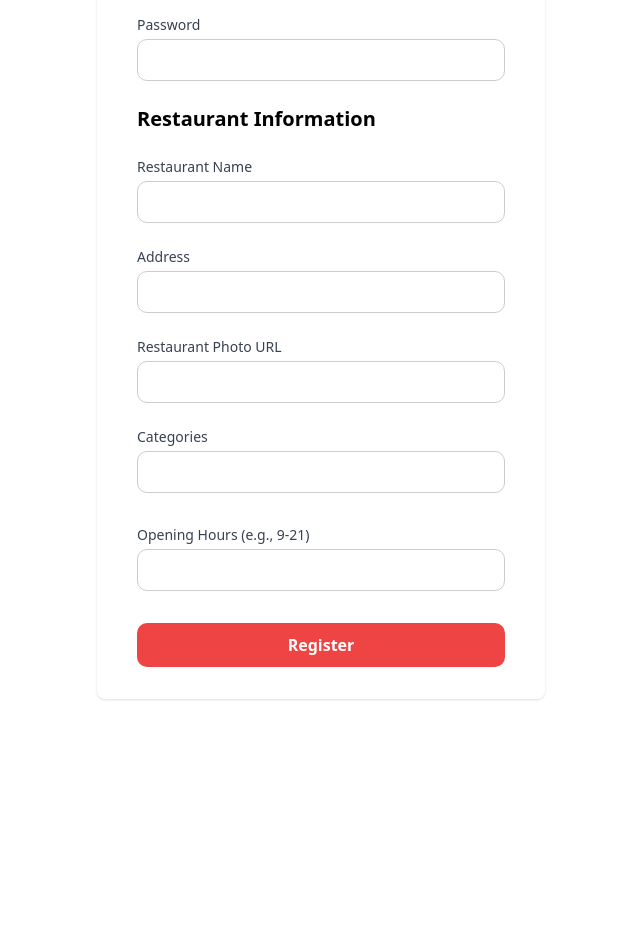
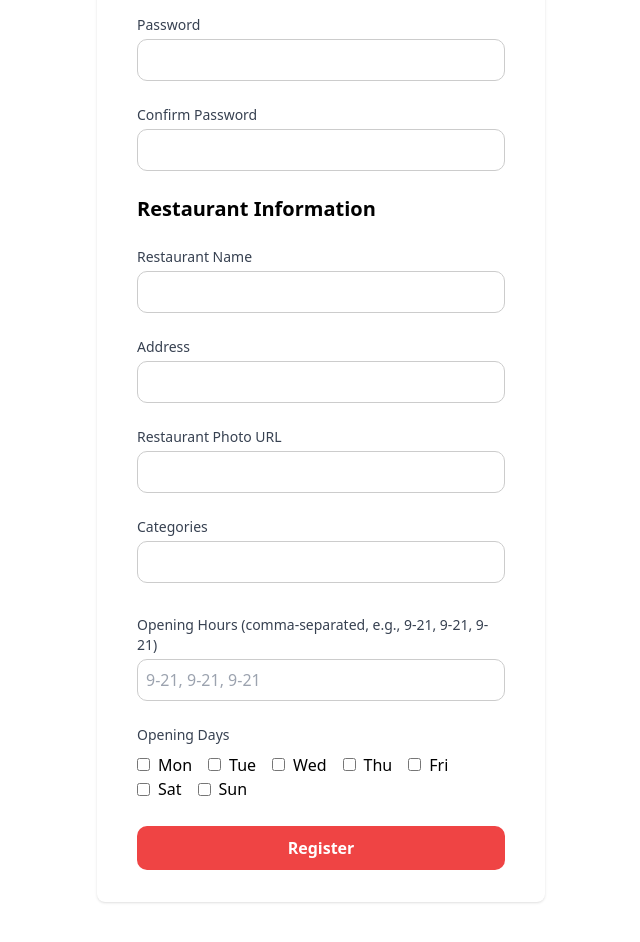
Before and after one commit to FilippoBassetti/SafeBites, a Vue app in the folder frontend/: page /RestaurantRegister in a window 1280 px wide. Shown: the part 760-1702 px from the top of the page, without its empty margins (319-959 px from the left). Before the commit the page ends 1507 px from the top, so only its background shows below. Built offline with nearby package versions, Linux system fonts and the light colour scheme.

Commit message:
sistemata registrazione ristorante

```diff
--- a/frontend/src/components/RestaurantRegistration.vue
+++ b/frontend/src/components/RestaurantRegistration.vue
@@ -32,13 +32,29 @@
             </div>
           </div>
 
+          <!-- Modifica della sezione Opening Hours -->
           <div>
-              <label class="block text-sm font-medium text-gray-700">Opening Hours (e.g., 9-21)</label>
-              <input v-model="openingHoursInput" type="text" class="input-field" @keyup.enter="addOpeningHours" />
+            <label class="block text-sm font-medium text-gray-700">
+              Opening Hours (comma-separated, e.g., 9-21, 9-21, 9-21)
+            </label>
+            <input
+              v-model="openingHoursInput"
+              type="text"
+              placeholder="9-21, 9-21, 9-21"
+              class="input-field"
+            />
+          </div>
+
+          <!-- Giorni di apertura -->
+          <div>
+            <label class="block text-sm font-medium text-gray-700">Opening Days</label>
             <div class="mt-2 flex flex-wrap">
-                <span v-for="(hours, index) in restaurantOpeningHours" :key="index" class="category-badge">
-                  {{ hours }} <button @click.prevent="removeOpeningHours(index)">&times;</button>
-                </span>
+              <div v-for="(day) in daysOfWeek" :key="day.key" class="mr-4">
+                <label class="inline-flex items-center">
+                  <input type="checkbox" v-model="restaurantOpeningDays[day.key]" class="form-checkbox" />
+                  <span class="ml-2">{{ day.label }}</span>
+                </label>
+              </div>
             </div>
           </div>
 
@@ -61,7 +77,8 @@
         firstName: { label: 'First Name', model: '', type: 'text' },
         lastName: { label: 'Last Name', model: '', type: 'text' },
         username: { label: 'Username', model: '', type: 'text' },
-          password: { label: 'Password', model: '', type: 'password' }
+        password: { label: 'Password', model: '', type: 'password' },
+        confirmPassword: { label: 'Confirm Password', model: '', type: 'password' }
       },
       restaurantFields: {
         restaurantName: { label: 'Restaurant Name', model: '', type: 'text' },
@@ -70,13 +87,36 @@
       },
       restaurantCategories: [],
       categoryInput: '',
-        restaurantOpeningHours: [],
+      // Ora usiamo solo openingHoursInput per gestire l'input separato da virgole
       openingHoursInput: '',
-        errorMessage: ''
+      errorMessage: '',
+      restaurantOpeningDays: {
+        monday: false,
+        tuesday: false,
+        wednesday: false,
+        thursday: false,
+        friday: false,
+        saturday: false,
+        sunday: false
+      },
+      daysOfWeek: [
+        { label: 'Mon', key: 'monday' },
+        { label: 'Tue', key: 'tuesday' },
+        { label: 'Wed', key: 'wednesday' },
+        { label: 'Thu', key: 'thursday' },
+        { label: 'Fri', key: 'friday' },
+        { label: 'Sat', key: 'saturday' },
+        { label: 'Sun', key: 'sunday' }
+      ]
     };
   },
   methods: {
     async registerUser() {
+      if (this.userFields.password.model !== this.userFields.confirmPassword.model) {
+        this.errorMessage = "Passwords do not match";
+        return;
+      }
+
       try {
         const userResponse = await axios.post('http://localhost:8081/api/v1/users', {
           email: this.userFields.email.model,
@@ -89,13 +129,30 @@
 
         const userId = userResponse.data.id;
 
+        // Dividi l'input in base alle virgole e rimuovi spazi indesiderati
+        const openingHoursArray = this.openingHoursInput
+          .split(',')
+          .map(hour => hour.trim())
+          .filter(hour => hour !== '');
+
+        const openingDaysArray = [
+          this.restaurantOpeningDays.monday ? 1 : 0,
+          this.restaurantOpeningDays.tuesday ? 1 : 0,
+          this.restaurantOpeningDays.wednesday ? 1 : 0,
+          this.restaurantOpeningDays.thursday ? 1 : 0,
+          this.restaurantOpeningDays.friday ? 1 : 0,
+          this.restaurantOpeningDays.saturday ? 1 : 0,
+          this.restaurantOpeningDays.sunday ? 1 : 0
+        ];
+
         await axios.post('http://localhost:8081/api/v1/restaurants', {
           user_id: userId,
           name: this.restaurantFields.restaurantName.model,
           address: this.restaurantFields.restaurantAddress.model,
           categories: this.restaurantCategories,
-            opening_hours: this.restaurantOpeningHours,
-            photo: this.restaurantFields.restaurantPhoto.model
+          opening_hours: openingHoursArray,
+          photo: this.restaurantFields.restaurantPhoto.model,
+          opening_days: openingDaysArray
         });
 
         alert('Registration successful!');
@@ -112,16 +169,8 @@
     },
     removeCategory(index) {
       this.restaurantCategories.splice(index, 1);
-      },
-      addOpeningHours() {
-        if (this.openingHoursInput.trim()) {
-          this.restaurantOpeningHours.push(this.openingHoursInput.trim());
-          this.openingHoursInput = '';
     }
-      },
-      removeOpeningHours(index) {
-        this.restaurantOpeningHours.splice(index, 1);
-      }
+    // Le funzioni per add/remove opening hours non sono più necessarie
   }
 };
 </script>
```
Lines whose indentation alone changed are shown as unchanged.
